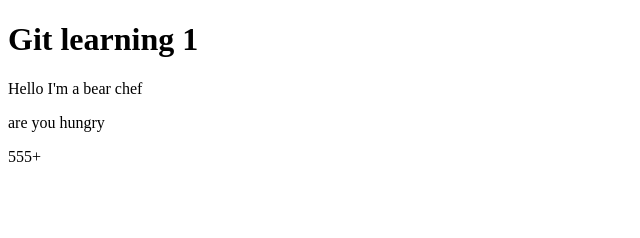
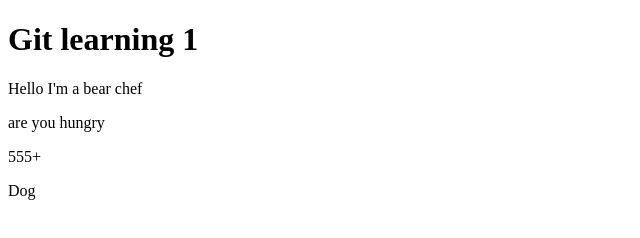
Before and after one commit to Suppasan23/git-learn1, a plain HTML site: page index.html in a window 1280 px wide. Shown: the full height of the page, 0-640 px from the left. Drawn offline with Linux system fonts and the light colour scheme.

Commit message:
Update index.html

```diff
--- a/index.html
+++ b/index.html
@@ -17,7 +17,7 @@
 
 
 
-
+    <p>Dog</p>
 
   </body>
 
```
